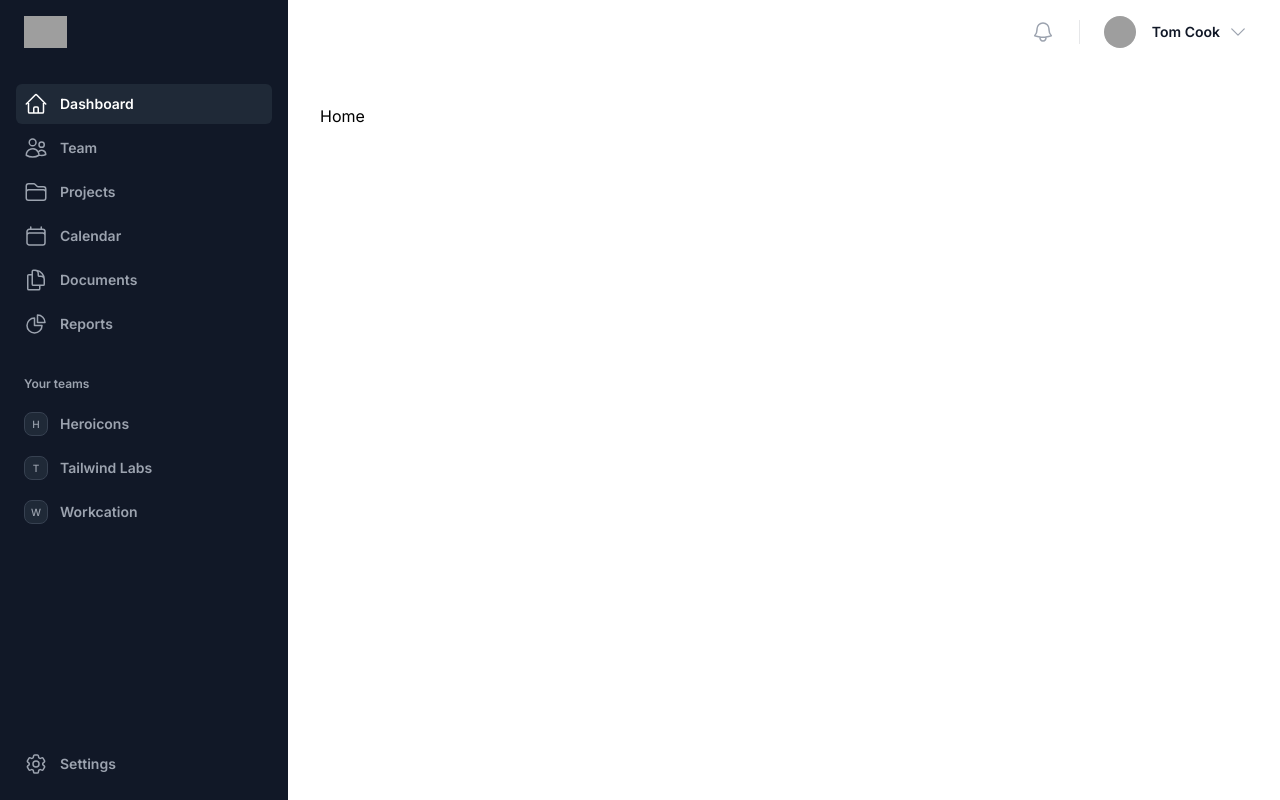
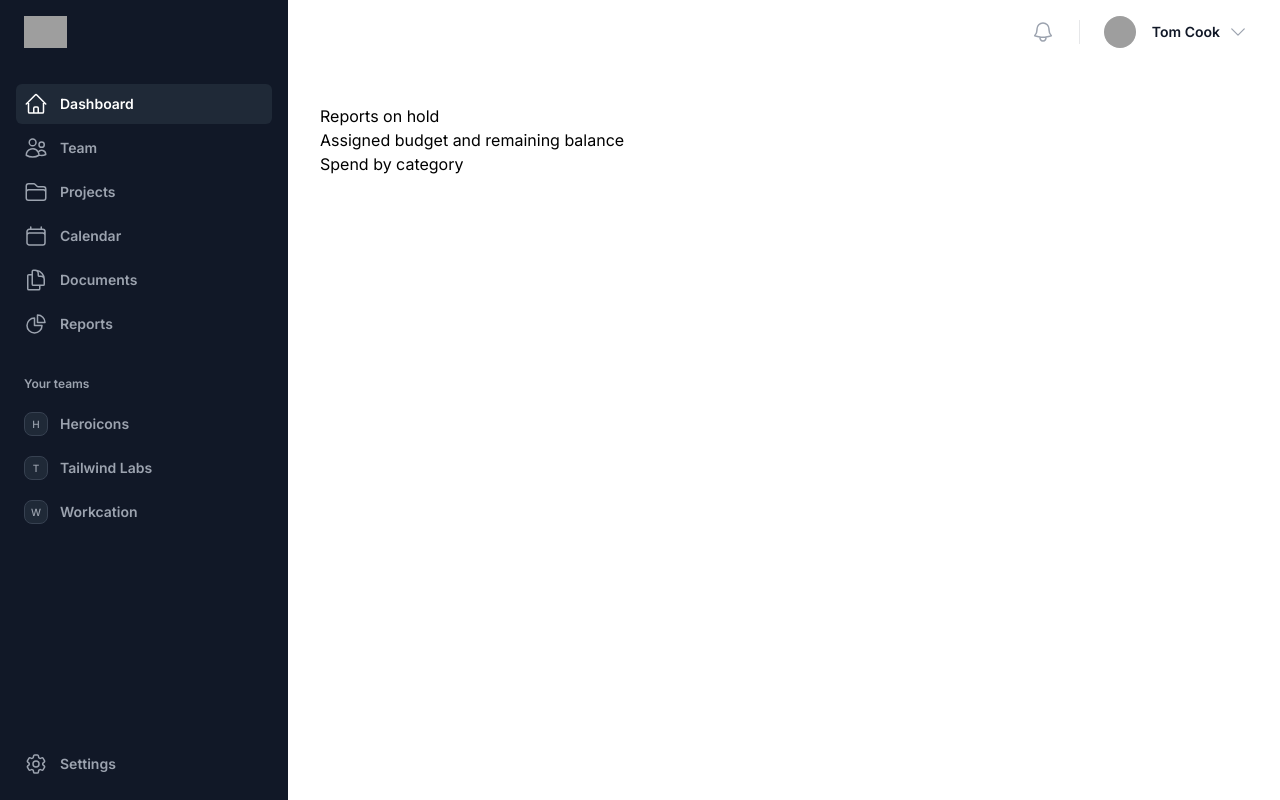
Before and after one commit to hayata-suenaga/next-test, a Next.js app: page / in a window 1280 px wide. Built offline with nearby package versions, Linux system fonts and the light colour scheme; grey boxes are pictures that could not be loaded.

Commit message:
feat: add sections

```diff
--- a/src/app/page.tsx
+++ b/src/app/page.tsx
@@ -1,18 +1,19 @@
-import prisma from "@/app/db";
+import prisma from "@/db";
 
 async function toggleTodoItem(id: string, complete: boolean) {
   "use server";
-
-  await prisma.todo.update({
-    where: {
-      id,
-    },
-    data: {
-      complete,
-    },
-  });
 }
 
 export default async function Home() {
-  return <h1>Home</h1>;
+  return (
+    <>
+      <section>
+        <h2>Reports on hold</h2>
+      </section>
+      <section>
+        <h2>Assigned budget and remaining balance</h2>
+      </section>
+      <section>Spend by category</section>
+    </>
+  );
 }
```
